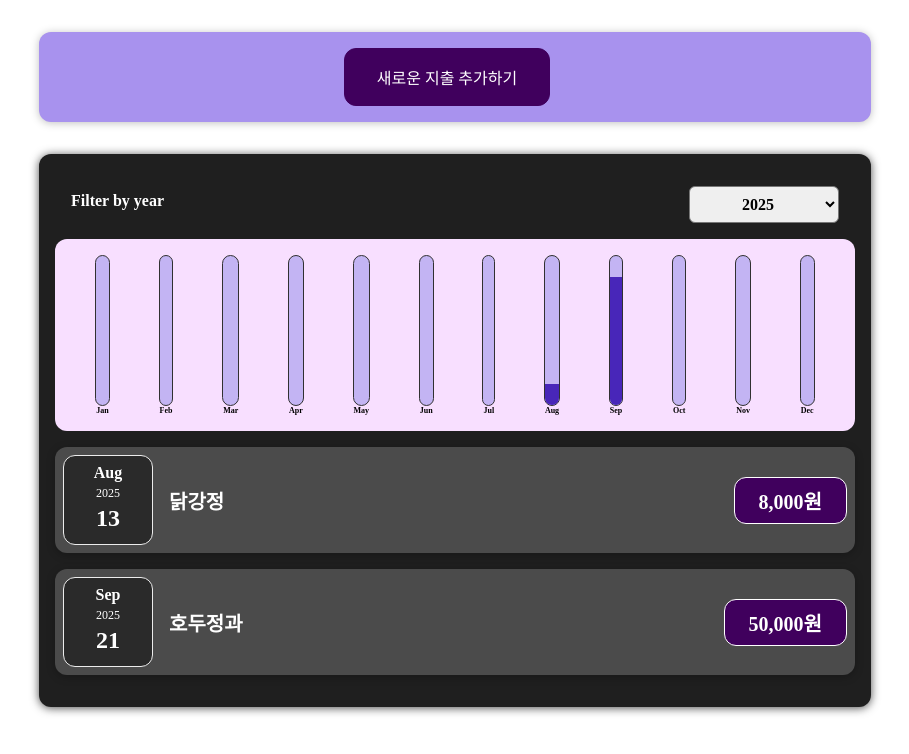
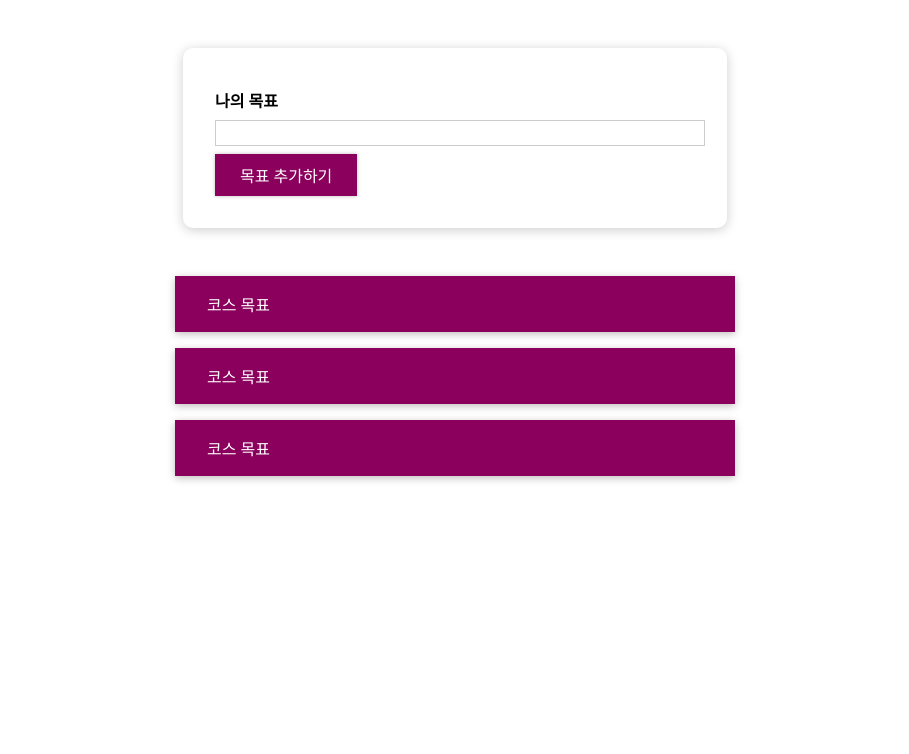
Before and after one commit to rlaban12/teacher-react-study202508, a React (Vite) app: page / in a window 1280 px wide. Shown: the top 754 px of the page, without its empty margins (185-1094 px from the left). Built offline with nearby package versions, Linux system fonts and the light colour scheme.

Commit message:
실습 1-1. 목표설정 앱 템플릿

```diff
--- /dev/null
+++ b/src/App.css
@@ -0,0 +1,14 @@
+#goals {
+    width: 35rem;
+    max-width: 90%;
+    margin: 3rem auto;
+}
+
+#goal-form {
+    width: 30rem;
+    max-width: 90%;
+    margin: 3rem auto;
+    padding: 2rem;
+    box-shadow: 0 2px 12px rgba(0, 0, 0, 0.2);
+    border-radius: 10px;
+}
--- a/src/App.jsx
+++ b/src/App.jsx
@@ -1,52 +1,31 @@
 import React, {useState} from 'react';
-import ExpenseList from './components/expenses/ExpenseList.jsx';
-import NewExpense from './components/new-expense/NewExpense.jsx';
+import CourseList from './components/CourseGoals/CourseList.jsx';
+import CourseInput from './components/CourseGoals/CourseInput.jsx';
+import './App.css';
 
 const App = () => {
-  const expenseList = [
+
+  // 목표데이터들의 묶음배열
+  const [goals, setGoals] = useState([
     {
-      title: '닭강정',
-      price: 8000,
-      date: new Date(2025, 7, 13)
+      id: 'g1',
+      text: '테스트 데이터1',
     },
     {
-      title: '호두정과',
-      price: 50000,
-      date: new Date(2025, 8, 21)
+      id: 'g2',
+      text: '테스트 데이터2',
     },
-    {
-      title: '리팩토링',
-      price: 33000,
-      date: new Date(2023, 4, 2)
-    },
-    {
-      title: '에어컨',
-      price: 1000000,
-      date: new Date(2022, 3, 2)
-    },
-  ];
-
-  // 지출항목을 배열을 상태관리
-  const [expenses, setExpenses] = useState(expenseList);
-
-  // 상향식 데이터 전달을 위해 하위컴포넌트(ExpenseForm)에게 함수 하나를 내려줌
-  const onAddExpense = (userInput) => {
-    // console.log('상향식 데이터 전달용 함수');
-    // console.log('끌어올려진 데이터: ', userInput);
-
-    // const newArr = [...expenses];
-    // newArr.push(userInput);
-
-    setExpenses(prev => [...prev, userInput]);
-
-    // console.log(expenseList);
-  };
+  ]);
 
   return (
-    <>
-      <NewExpense onSave={onAddExpense} />
-      <ExpenseList expenses={expenses} />
-    </>
+    <div>
+      <section id='goal-form'>
+        <CourseInput />
+      </section>
+      <section id='goals'>
+        <CourseList />
+      </section>
+    </div>
   );
 };
 
--- /dev/null
+++ b/src/components/CourseGoals/CourseInput.css
@@ -0,0 +1,24 @@
+.form-control {
+    margin: 0.5rem 0;
+}
+
+.form-control label {
+    font-weight: bold;
+    display: block;
+    margin-bottom: 0.5rem;
+}
+
+.form-control input {
+    display: block;
+    width: 100%;
+    border: 1px solid #ccc;
+    font: inherit;
+    line-height: 1.5rem;
+    padding: 0 0.25rem;
+}
+
+.form-control input:focus {
+    outline: none;
+    background: #fad0ec;
+    border-color: #8b005d;
+}
--- /dev/null
+++ b/src/components/CourseGoals/CourseInput.jsx
@@ -0,0 +1,17 @@
+import React from 'react';
+import './CourseInput.css';
+import Button from '../ui/Button';
+
+const CourseInput = () => {
+  return (
+    <form>
+      <div className='form-control'>
+        <label>나의 목표</label>
+        <input type='text' />
+      </div>
+      <Button type='submit'>목표 추가하기</Button>
+    </form>
+  );
+};
+
+export default CourseInput;
--- /dev/null
+++ b/src/components/CourseGoals/CourseItem.css
@@ -0,0 +1,8 @@
+.goal-item {
+    margin: 1rem 0;
+    background: #8b005d;
+    box-shadow: 0 2px 8px rgba(0, 0, 0, 0.26);
+    color: white;
+    padding: 1rem 2rem;
+    cursor: pointer;
+}
--- /dev/null
+++ b/src/components/CourseGoals/CourseItem.jsx
@@ -0,0 +1,8 @@
+import React from 'react';
+import './CourseItem.css';
+
+const CourseItem = () => {
+  return <li className='goal-item'>코스 목표</li>;
+};
+
+export default CourseItem;
--- /dev/null
+++ b/src/components/CourseGoals/CourseList.css
@@ -0,0 +1,5 @@
+.goal-list {
+    list-style: none;
+    margin: 0;
+    padding: 0;
+}
--- /dev/null
+++ b/src/components/CourseGoals/CourseList.jsx
@@ -0,0 +1,15 @@
+import React from 'react';
+import './CourseList.css';
+import CourseItem from './CourseItem';
+
+const CourseList = () => {
+  return (
+    <ul className='goal-list'>
+      <CourseItem />
+      <CourseItem />
+      <CourseItem />
+    </ul>
+  );
+};
+
+export default CourseList;
--- /dev/null
+++ b/src/components/ui/Button.css
@@ -0,0 +1,20 @@
+.button {
+    font: inherit;
+    padding: 0.5rem 1.5rem;
+    border: 1px solid #8b005d;
+    color: white;
+    background: #8b005d;
+    box-shadow: 0 0 4px rgba(0, 0, 0, 0.26);
+    cursor: pointer;
+}
+
+.button:focus {
+    outline: none;
+}
+
+.button:hover,
+.button:active {
+    background: #ac0e77;
+    border-color: #ac0e77;
+    box-shadow: 0 0 8px rgba(0, 0, 0, 0.26);
+}
--- /dev/null
+++ b/src/components/ui/Button.jsx
@@ -0,0 +1,18 @@
+import React from 'react';
+import './Button.css';
+
+const Button = ({ children, type, className, onClick }) => {
+  const cn = `button ${className ?? ''}`;
+
+  return (
+    <button
+      type={type}
+      className={cn}
+      onClick={onClick}
+    >
+      {children}
+    </button>
+  );
+};
+
+export default Button;
```
